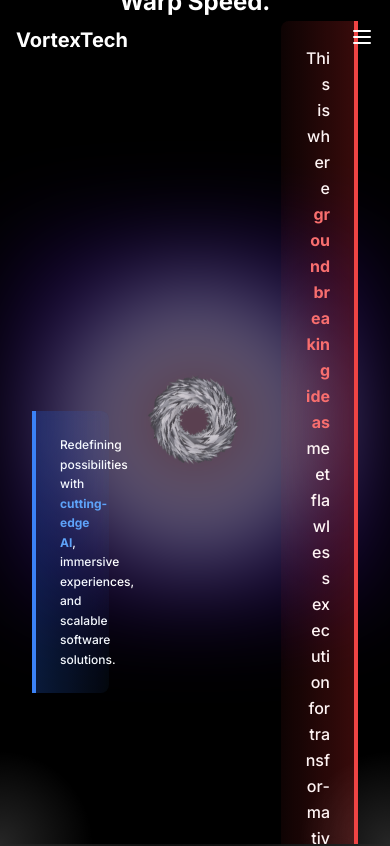
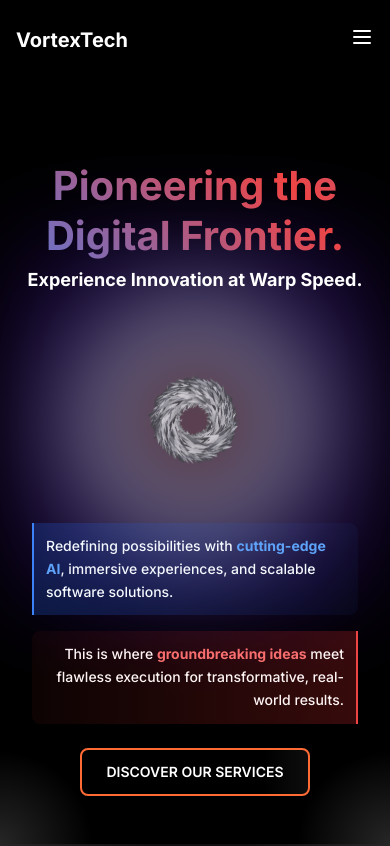
Before and after one commit to Roger-Ningombam/VortexTech, a React (Vite) app: page / in a window 390 px wide. Shown: the top 846 px of the page. Built offline with nearby package versions, Linux system fonts and the light colour scheme; the HTML template or start-up script is replaced by a standard one.

Commit message:
small screen fixed

```diff
--- a/src/components/Hero.jsx
+++ b/src/components/Hero.jsx
@@ -95,18 +95,18 @@ const Hero = () => {
       </div>
 
       {/* Content Container */}
-      <div className="relative z-10 w-full max-w-7xl mx-auto px-8">
+      <div className="relative z-10 w-full max-w-7xl mx-auto px-4 sm:px-6 md:px-8">
         <motion.div
           variants={staggerContainer}
           initial="hidden"
           animate="visible"
           className="relative"
         >
-          {/* Main Headlines - Centered at top */}
-          <div className="text-center mb-1">
+          {/* Main Headlines - Centered at top with mobile adjustments */}
+          <div className="text-center mb-6 sm:mb-8 md:mb-1 mt-8 sm:mt-12 md:mt-0">
             <motion.h1
               variants={textVariants}
-              className="hero-title text-4xl md:text-6xl lg:text-7xl font-bold leading-tight mb-4"
+              className="hero-title text-2xl sm:text-3xl md:text-6xl lg:text-7xl font-bold leading-tight mb-2 sm:mb-3 md:mb-4 mx-2 sm:mx-4 md:mx-0"
               style={{
                 background: 'linear-gradient(45deg, #3B82F6, #EF4444, #3B82F6)',
                 WebkitBackgroundClip: 'text',
@@ -119,25 +119,23 @@ const Hero = () => {
               Pioneering the Digital Frontier.
             </motion.h1>
 
-
-
             <motion.p
               variants={textVariants}
-              className="text-2xl md:text-3xl lg:text-4xl font-bold text-white leading-tight"
+              className="text-lg sm:text-xl md:text-3xl lg:text-4xl font-bold text-white leading-tight mx-2 sm:mx-4 md:mx-0"
             >
               Experience Innovation at Warp Speed.
             </motion.p>
           </div>
 
           {/* Main Content Area with Vortex and Side Text */}
-          <div className="relative flex items-center justify-between">
+          <div className="relative flex flex-col sm:flex-col md:flex-row items-center justify-between space-y-4 sm:space-y-6 md:space-y-0 mt-6 sm:mt-8 md:mt-0">
             {/* Left Content */}
             <motion.div
               variants={textVariants}
-              className="w-1/3 pr-8 z-20 relative"
+              className="w-full sm:w-full md:w-1/3 px-2 sm:px-4 md:pr-8 z-20 relative order-2 md:order-1"
             >
-              <div className="relative p-6 bg-gradient-to-r from-blue-600/20 to-transparent border-l-4 border-blue-500 backdrop-blur-sm rounded-r-lg">
-                <p className="text-xs md:text-2xl text-white leading-relaxed text-left font-medium">
+              <div className="relative p-3 sm:p-4 md:p-6 bg-gradient-to-r from-blue-600/20 to-transparent border-l-2 sm:border-l-3 md:border-l-4 border-blue-500 backdrop-blur-sm rounded-r-lg mx-2 sm:mx-3 md:mx-0">
+                <p className="text-sm sm:text-base md:text-2xl text-white leading-relaxed text-left sm:text-left md:text-left font-medium">
                   Redefining possibilities with <span className="text-blue-400 font-bold">cutting-edge AI</span>, immersive experiences, and scalable software solutions.
                 </p>
                 <div className="absolute inset-0 bg-blue-500/10 rounded-r-lg animate-pulse"></div>
@@ -145,9 +143,9 @@ const Hero = () => {
             </motion.div>
 
             {/* Center Vortex Image */}
-            <div className="w-1/3 flex justify-center items-center relative z-10">
+            <div className="w-full sm:w-full md:w-1/3 flex justify-center items-center relative z-10 order-1 md:order-2">
               {/* Small visible vortex for layout reference */}
-              <div className="w-80 h-80 md:w-96 md:h-96 lg:w-[450px] lg:h-[450px] opacity-0">
+              <div className="w-48 h-48 sm:w-64 sm:h-64 md:w-80 md:h-80 lg:w-96 lg:h-96 xl:w-[450px] xl:h-[450px] opacity-0">
                 {/* Invisible placeholder to maintain layout */}
               </div>
             </div>
@@ -155,10 +153,10 @@ const Hero = () => {
             {/* Right Content */}
             <motion.div
               variants={textVariants}
-              className="w-1/3 pl-8 z-20 relative"
+              className="w-full sm:w-full md:w-1/3 px-2 sm:px-4 md:pl-8 z-20 relative order-3 md:order-3"
             >
-              <div className="relative p-6 bg-gradient-to-l from-red-600/20 to-transparent border-r-4 border-red-500 backdrop-blur-sm rounded-l-lg">
-                <p className="text-2xs md:text-2xl text-white leading-relaxed text-right font-medium break-words hyphens-auto">
+              <div className="relative p-3 sm:p-4 md:p-6 bg-gradient-to-l from-red-600/20 to-transparent border-r-2 sm:border-r-3 md:border-r-4 border-red-500 backdrop-blur-sm rounded-l-lg mx-2 sm:mx-3 md:mx-0">
+                <p className="text-sm sm:text-base md:text-2xl text-white leading-relaxed text-right sm:text-right md:text-right font-medium break-words hyphens-auto">
                   This is where <span className="text-red-400 font-bold">groundbreaking ideas</span> meet flawless execution for transformative, real-world results.
                 </p>
                 <div className="absolute inset-0 bg-red-500/10 rounded-l-lg animate-pulse"></div>
@@ -166,11 +164,11 @@ const Hero = () => {
             </motion.div>
           </div>
 
-          {/* CTA Button - Centered below - Moved up */}
-          <div className="relative w-full flex justify-center">
+          {/* CTA Button - Centered below with mobile spacing */}
+          <div className="relative w-full flex justify-center mt-6 sm:mt-8 md:mt-0">
             <motion.div
               variants={textVariants}
-              className="absolute bottom-[1px] z-30"
+              className="relative md:absolute bottom-0 md:bottom-[1px] z-30"
             >
               <CTAButton
                 text="DISCOVER OUR SERVICES"
@@ -180,7 +178,7 @@ const Hero = () => {
                     servicesSection.scrollIntoView({ behavior: 'smooth', block: 'start' })
                   }
                 }}
-                className="px-8 py-4 text-lg"
+                className="px-4 py-2 text-sm sm:px-6 sm:py-3 sm:text-base md:px-8 md:py-4 md:text-lg"
               />
             </motion.div>
           </div>
@@ -188,7 +186,6 @@ const Hero = () => {
         </motion.div>
       </div>
 
-
     </section>
   )
 }
```
